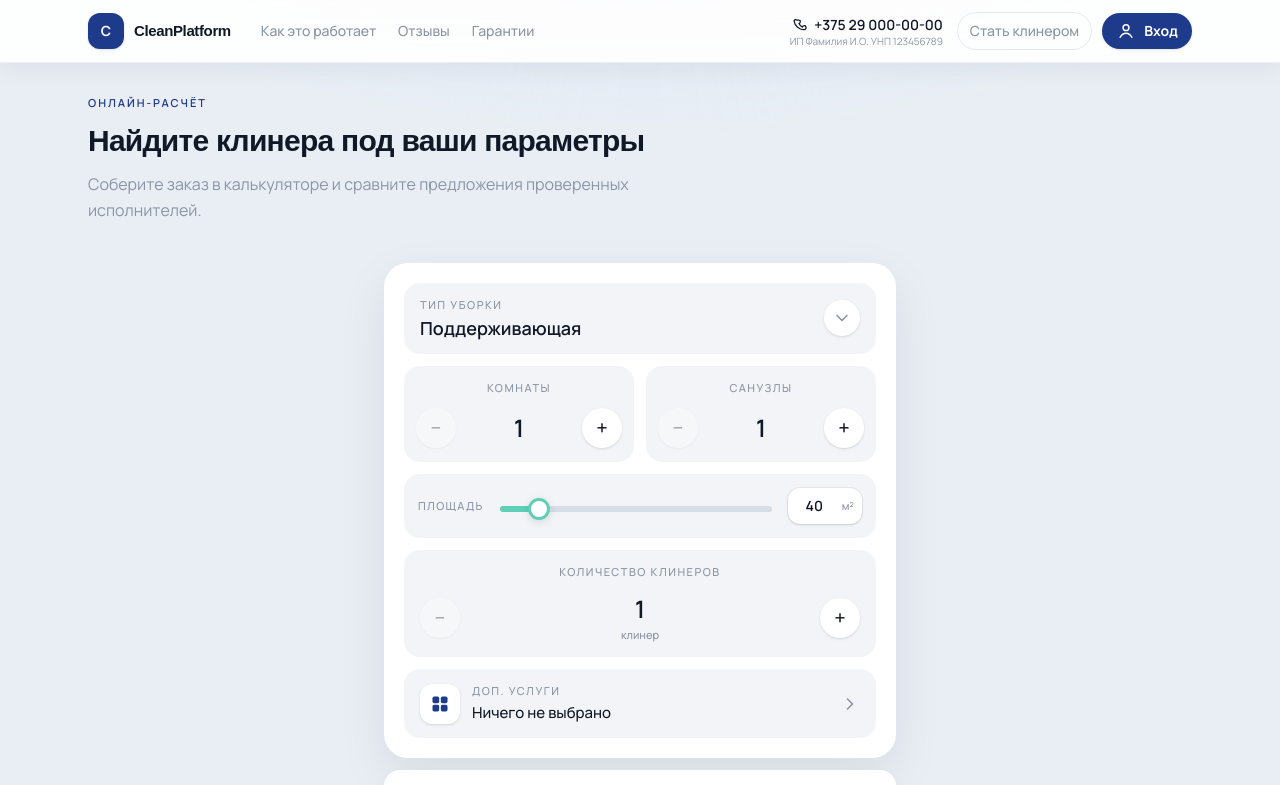
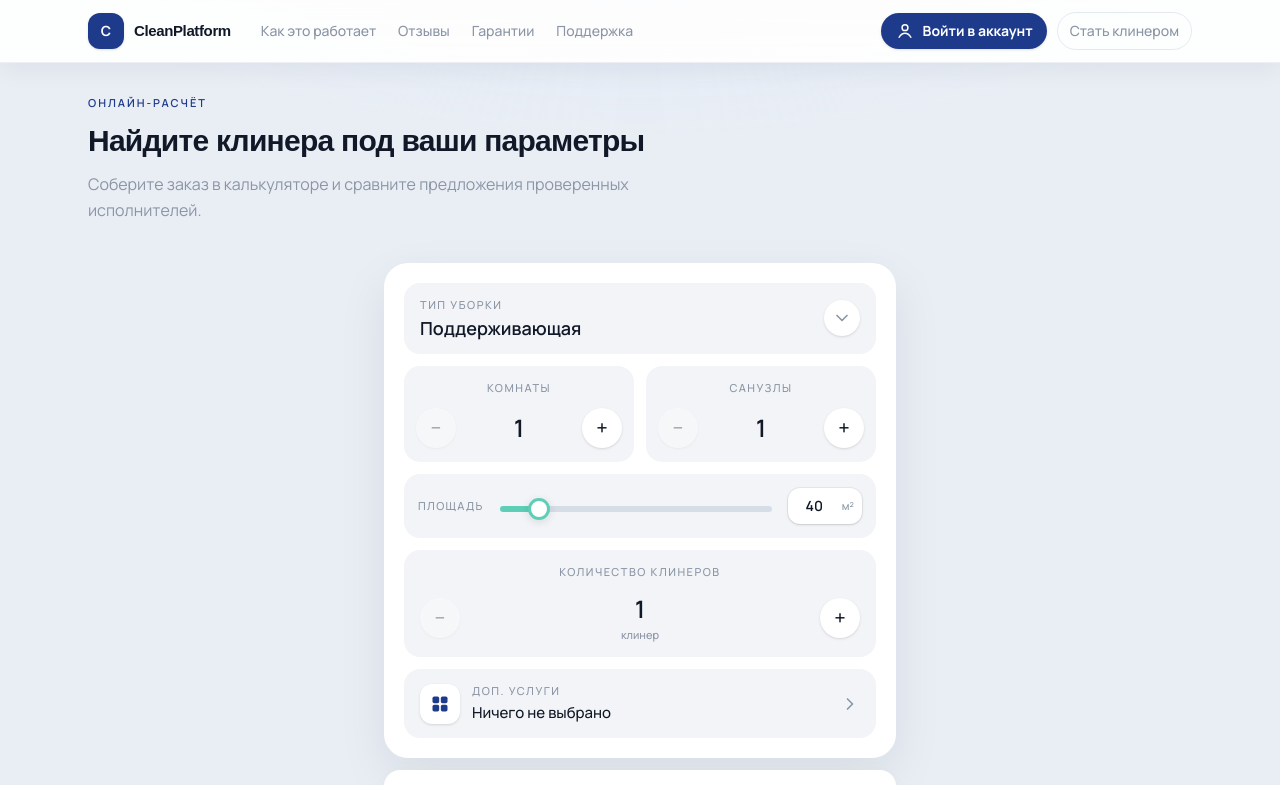
Before and after one commit to lizer404/clean-platorm, a Next.js app: page / in a window 1280 px wide. Shown: the top 785 px of the page. Built offline with nearby package versions, Linux system fonts and the light colour scheme; a web font is replaced by a local one.

Commit message:
Move contacts to footer link and reorder header CTAs
Replace phone/legal in the header with a Поддержка nav link that
smooth-scrolls to the footer, and put accent login before cleaner CTA.

Co-authored-by: lizer404 <lizer404@users.noreply.github.com>

```diff
--- a/app/components/SiteHeader.tsx
+++ b/app/components/SiteHeader.tsx
@@ -14,6 +14,7 @@ const NAV_LINKS = [
   { href: "#how-it-works", label: "Как это работает" },
   { href: "#reviews", label: "Отзывы" },
   { href: "#guarantees", label: "Гарантии" },
+  { href: "#footer", label: "Поддержка" },
 ] as const;
 
 const PHONE_PREFIX = "+375 ";
@@ -42,21 +43,6 @@ function MenuIcon() {
     </svg>
   );
 }
-
-function PhoneIcon() {
-  return (
-    <svg viewBox="0 0 24 24" className="h-4 w-4" fill="none" stroke="currentColor" strokeWidth="1.9">
-      <path
-        d="M8.2 4.8c.4-.4 1-.5 1.5-.3l1.8.7c.6.2 1 .8.9 1.4l-.3 1.7a1.2 1.2 0 0 1-.7 1l-1 .4a11.5 11.5 0 0 0 5.4 5.4l.4-1c.2-.4.7-.7 1.1-.7l1.7-.3c.6-.1 1.2.3 1.4.9l.7 1.8c.2.5.1 1.1-.3 1.5l-1 1.1c-.4.4-1 .6-1.6.5C10.8 19.6 4.4 13.2 3.2 6.4c-.1-.6.1-1.2.5-1.6l1-1z"
-        strokeLinejoin="round"
-      />
-    </svg>
-  );
-}
-
-const CONTACT_PHONE = "+375 29 000-00-00";
-const CONTACT_PHONE_HREF = "tel:+375290000000";
-const LEGAL_STUB = "ИП Фамилия И.О. УНП 123456789";
 
 function extractLocalDigits(value: string) {
   let digits = value.replace(/\D/g, "");
@@ -874,9 +860,9 @@ export default function SiteHeader() {
   function openSection(href: string) {
     setMenuOpen(false);
     const id = href.replace("#", "");
-    window.requestAnimationFrame(() => {
+    window.setTimeout(() => {
       document.getElementById(id)?.scrollIntoView({ behavior: "smooth", block: "start" });
-    });
+    }, 50);
   }
 
   return (
@@ -892,11 +878,15 @@ export default function SiteHeader() {
             </span>
           </a>
 
-          <nav className="ml-2 hidden items-center gap-0.5 xl:flex">
+          <nav className="ml-2 hidden items-center gap-0.5 lg:flex">
             {NAV_LINKS.map((link) => (
               <a
                 key={link.href}
                 href={link.href}
+                onClick={(event) => {
+                  event.preventDefault();
+                  openSection(link.href);
+                }}
                 className="rounded-full px-2.5 py-2 text-sm font-medium text-muted transition hover:bg-plaque hover:text-foreground"
               >
                 {link.label}
@@ -905,27 +895,6 @@ export default function SiteHeader() {
           </nav>
 
           <div className="ml-auto flex min-w-0 items-center gap-1.5 sm:gap-2.5">
-            <div className="mr-1 hidden min-w-0 flex-col items-end lg:flex">
-              <a
-                href={CONTACT_PHONE_HREF}
-                className="inline-flex items-center gap-1.5 text-sm font-semibold text-foreground transition hover:text-brand"
-              >
-                <PhoneIcon />
-                <span className="whitespace-nowrap">{CONTACT_PHONE}</span>
-              </a>
-              <p className="max-w-[200px] truncate text-[10px] leading-tight text-muted xl:max-w-none">
-                {LEGAL_STUB}
-              </p>
-            </div>
-
-            <button
-              type="button"
-              onClick={openCleanerModal}
-              className="hidden rounded-full border border-line bg-transparent px-3 py-2 text-sm font-medium text-muted transition hover:border-slate-300 hover:bg-plaque hover:text-foreground sm:inline-flex"
-            >
-              Стать клинером
-            </button>
-
             {isAuthenticated ? (
               <button
                 type="button"
@@ -946,15 +915,24 @@ export default function SiteHeader() {
                 className="inline-flex items-center gap-2 rounded-full bg-brand px-3.5 py-2 text-sm font-bold text-white shadow-sm transition hover:bg-brand-deep"
               >
                 <ProfileIcon />
-                Вход
+                <span className="hidden sm:inline">Войти в аккаунт</span>
+                <span className="sm:hidden">Войти</span>
               </button>
             )}
 
             <button
               type="button"
+              onClick={openCleanerModal}
+              className="hidden rounded-full border border-line bg-transparent px-3 py-2 text-sm font-medium text-muted transition hover:border-slate-300 hover:bg-plaque hover:text-foreground sm:inline-flex"
+            >
+              Стать клинером
+            </button>
+
+            <button
+              type="button"
               aria-label="Открыть меню"
               onClick={() => setMenuOpen(true)}
-              className="inline-flex h-10 w-10 items-center justify-center rounded-full bg-plaque text-foreground xl:hidden"
+              className="inline-flex h-10 w-10 items-center justify-center rounded-full bg-plaque text-foreground lg:hidden"
             >
               <MenuIcon />
             </button>
@@ -963,7 +941,7 @@ export default function SiteHeader() {
       </header>
 
       {menuOpen && (
-        <div className="fixed inset-0 z-[105] xl:hidden">
+        <div className="fixed inset-0 z-[105] lg:hidden">
           <button
             type="button"
             aria-label="Закрыть меню"
@@ -997,17 +975,6 @@ export default function SiteHeader() {
               ))}
             </nav>
 
-            <div className="mt-5 rounded-2xl bg-plaque px-4 py-3.5">
-              <a
-                href={CONTACT_PHONE_HREF}
-                className="inline-flex items-center gap-2 text-sm font-semibold text-foreground"
-              >
-                <PhoneIcon />
-                {CONTACT_PHONE}
-              </a>
-              <p className="mt-1.5 text-xs leading-snug text-muted">{LEGAL_STUB}</p>
-            </div>
-
             <div className="mt-auto space-y-2.5 pt-6">
               {isAuthenticated ? (
                 <button
@@ -1031,7 +998,7 @@ export default function SiteHeader() {
                   className="flex w-full items-center justify-center gap-2 rounded-2xl bg-brand px-4 py-3.5 text-sm font-bold text-white"
                 >
                   <ProfileIcon />
-                  Вход / Личный кабинет
+                  Войти в аккаунт
                 </button>
               )}
               <button
--- a/app/page.tsx
+++ b/app/page.tsx
@@ -31,7 +31,7 @@ export default function Home() {
           </div>
         </main>
 
-        <footer className="mt-auto border-t border-line/70 bg-panel">
+        <footer id="footer" className="mt-auto scroll-mt-24 border-t border-line/70 bg-panel">
           <div className="mx-auto w-full max-w-6xl px-4 py-10 sm:px-6">
             <div className="grid gap-8 sm:grid-cols-3">
               <div>
@@ -58,13 +58,13 @@ export default function Home() {
                 </ul>
               </div>
 
-              <div>
+              <div id="support">
                 <p className="text-[11px] font-semibold uppercase tracking-[0.16em] text-muted">
                   Поддержка
                 </p>
                 <ul className="mt-3 space-y-2 text-sm text-foreground">
                   <li>
-                    Почта:{" "}
+                    E-mail:{" "}
                     <a
                       href="mailto:feedback@cleanplatform.by"
                       className="font-medium hover:text-brand"
@@ -73,7 +73,7 @@ export default function Home() {
                     </a>
                   </li>
                   <li>
-                    Telegram:{" "}
+                    Telegram-поддержка:{" "}
                     <a
                       href="https://t.me/cleanplatform_support"
                       target="_blank"
@@ -91,7 +91,7 @@ export default function Home() {
                   Юридическая информация
                 </p>
                 <ul className="mt-3 space-y-2 text-sm text-foreground">
-                  <li>Реквизиты ИП: ИП Иванов И.И.</li>
+                  <li>ИП: Иванов И.И.</li>
                   <li>УНП: 123456789</li>
                 </ul>
               </div>
```
